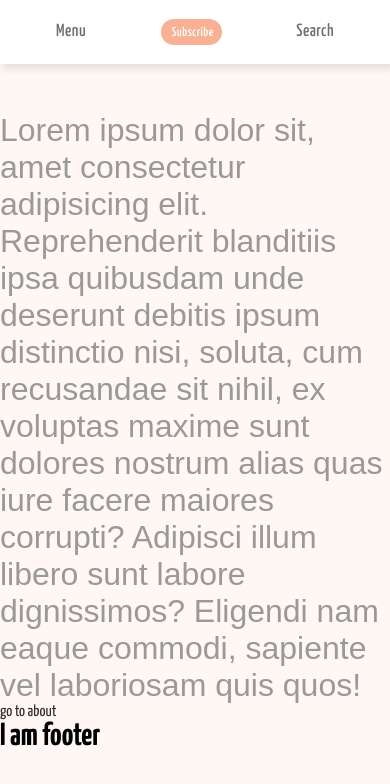
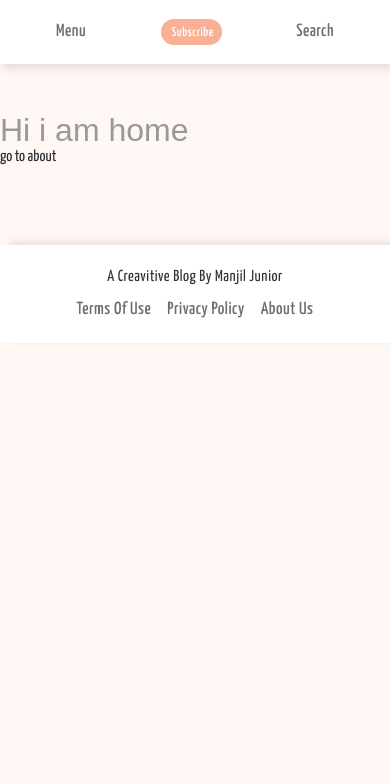
Before and after one commit to Iamdipeshadhikari/next-js, a Next.js app: page / in a window 390 px wide. Shown: the top 784 px of the page. Built offline with nearby package versions, Linux system fonts and the light colour scheme; some icons are missing.

Commit message:
responsive footer added

```diff
--- a/pages/components/Footer/Footer.jsx
+++ b/pages/components/Footer/Footer.jsx
@@ -1,3 +1,70 @@
+import styled from "styled-components";
+import Link from "next/link";
+import { NormalText } from "../../../styles/title";
+
 export default function Header() {
-  return <h1>I am footer</h1>;
+  return (
+    <FooterContainer>
+      <div className="copyright">A Creavitive blog by manjil junior</div>
+      <ul className="footerItems">
+        <li className="footerItem">
+          <Link href="/">
+            <NormalText>Terms of use</NormalText>
+          </Link>
+        </li>
+
+        <li className="footerItem">
+          <Link href="/">
+            <NormalText>Privacy policy</NormalText>
+          </Link>
+        </li>
+
+        <li className="footerItem">
+          <Link href="/">
+            <NormalText>About us</NormalText>
+          </Link>
+        </li>
+      </ul>
+    </FooterContainer>
+  );
 }
+
+const FooterContainer = styled.div`
+  background-color: #fff;
+  padding: 1.5rem 5rem;
+  box-shadow: 10px -3px 8px rgba(0, 0, 0, 0.1);
+  margin-top: 5rem;
+
+  display: flex;
+  align-items: center;
+  justify-content: space-between;
+
+  .copyright {
+    font-size: 1.1rem;
+    letter-spacing: 0.5px;
+    text-transform: capitalize;
+    color: #333;
+  }
+
+  .footerItems {
+    display: flex;
+    align-items: center;
+    cursor: pointer;
+  }
+
+  /* Normal */
+  @media screen and (max-width: 768px) {
+    padding: 1.5rem 1rem;
+  }
+
+  /* Mobile */
+  @media screen and (max-width: 480px) {
+    display: flex;
+    flex-direction: column;
+
+    .copyright {
+      font-size: 1rem;
+      padding-bottom: 1rem;
+    }
+  }
+`;
--- a/pages/components/Header/Header.jsx
+++ b/pages/components/Header/Header.jsx
@@ -175,7 +175,7 @@ export default function Header() {
       </div>
 
       {/* Hide components */}
-      {menu && <Sidebar />}
+      {menu && <Sidebar close={closeMenu} />}
       {menu && <Backdrop close={closeMenu} />}
       {search && <Search close={closeSearch} />}
     </HeaderContainer>
--- a/pages/components/Header/components/Sidebar.jsx
+++ b/pages/components/Header/components/Sidebar.jsx
@@ -19,10 +19,10 @@ const DROPITEMSSOCIAL = [
   },
 ];
 
-export default function Sidebar() {
+export default function Sidebar({ close }) {
   return (
     <SidebarContainer>
-      <span className="close">
+      <span onClick={close} className="close">
         <i class="fas fa-times"></i>
       </span>
       <div className="content">
--- a/pages/components/Layout/Layout.jsx
+++ b/pages/components/Layout/Layout.jsx
@@ -1,6 +1,7 @@
 import Head from "next/head";
 import GlobalStyles from "../../../styles/global";
 import Header from "../Header/Header";
+import Footer from "../Footer/Footer";
 import theme from "../../theme";
 import { ThemeProvider } from "styled-components";
 
@@ -14,7 +15,7 @@ export default function Layout({ children, headTitle }) {
       <GlobalStyles />
       <Header />
       {children}
-      <h1>I am footer</h1>
+      <Footer />
     </ThemeProvider>
   );
 }
--- a/pages/index.jsx
+++ b/pages/index.jsx
@@ -5,14 +5,7 @@ import { Paragraph } from "../styles/title";
 export default function Home() {
   return (
     <Layout headTitle="Home page">
-      <Paragraph>
-        Lorem ipsum dolor sit, amet consectetur adipisicing elit. Reprehenderit
-        blanditiis ipsa quibusdam unde deserunt debitis ipsum distinctio nisi,
-        soluta, cum recusandae sit nihil, ex voluptas maxime sunt dolores
-        nostrum alias quas iure facere maiores corrupti? Adipisci illum libero
-        sunt labore dignissimos? Eligendi nam eaque commodi, sapiente vel
-        laboriosam quis quos!
-      </Paragraph>
+      <Paragraph>Hi i am home</Paragraph>
       <Link href="/about-us">go to about</Link>
     </Layout>
   );
--- a/styles/button.jsx
+++ b/styles/button.jsx
@@ -25,7 +25,7 @@ export const PrimaryButton = styled.button`
     padding: 0.3rem 0.5rem;
   }
 
-  /* Mobile Phones 375 */
+  /* Mobile Phones 411 */
   @media screen and (max-width: 411px) {
     font-size: .8rem !important;
     padding: 0.3rem 0.5rem;
```
Also changed, not shown: styles/test.css (added, +23 -0 lines).
